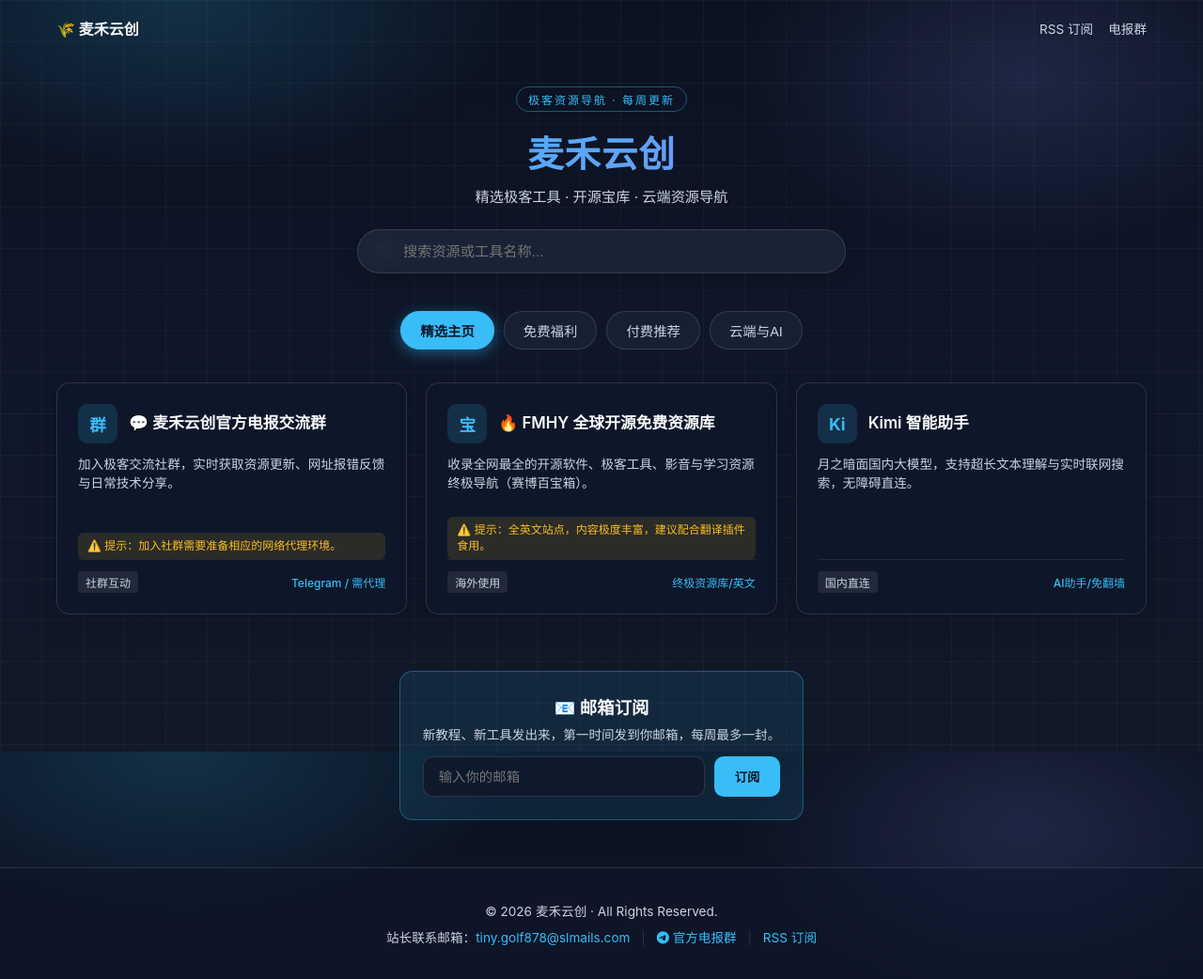
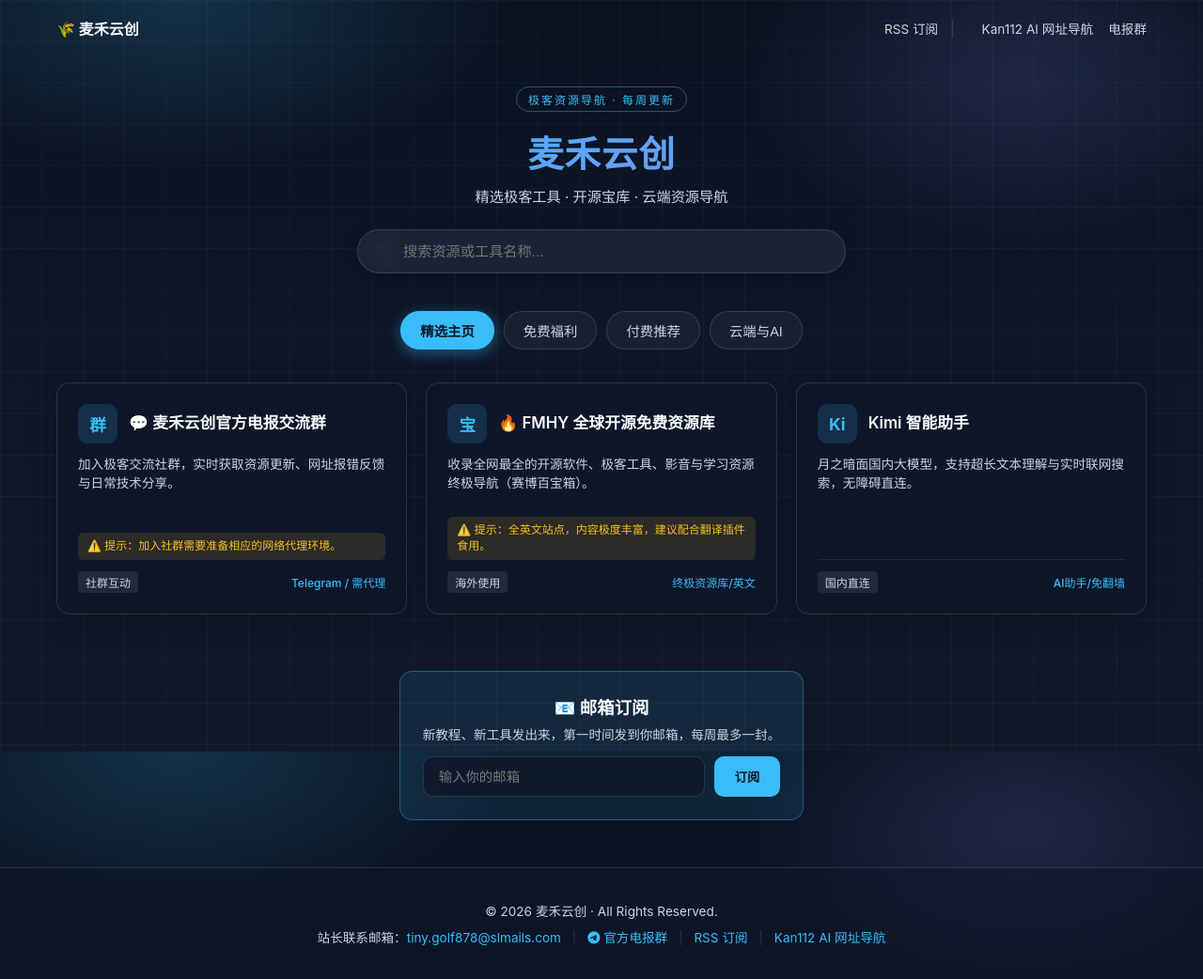
Before and after one commit to tiny-cs/tiny-site, a plain HTML site: page index.html in a window 1280 px wide. Shown: the whole page at 94% size. Drawn offline with Linux system fonts and the light colour scheme.

Commit message:
Add files via upload

```diff
--- a/index.html
+++ b/index.html
@@ -298,7 +298,9 @@
   <!-- 顶部栏 -->
   <div class="topbar">
     <strong>🌾 麦禾云创</strong>
-    <div><a href="/rss.xml">RSS 订阅</a><a href="https://t.me/+WWxpN-Ji0jxlYmVh" target="_blank">电报群</a></div>
+    <div><a href="/rss.xml">RSS 订阅</a>
+      <span style="margin: 0 8px; color: var(--card-border);">|</span>
+      <a href="https://www.kan112.com/" title="Kan112 AI 网址导航">Kan112 AI 网址导航</a><a href="https://t.me/+WWxpN-Ji0jxlYmVh" target="_blank">电报群</a></div>
   </div>
 
   <!-- 🚀 顶部 Header 与 搜索框 -->
@@ -351,6 +353,8 @@
       </a>
       <span style="margin: 0 8px; color: var(--card-border);">|</span>
       <a href="/rss.xml">RSS 订阅</a>
+      <span style="margin: 0 8px; color: var(--card-border);">|</span>
+      <a href="https://www.kan112.com/" title="Kan112 AI 网址导航">Kan112 AI 网址导航</a>
     </p>
   </footer>
 
```
